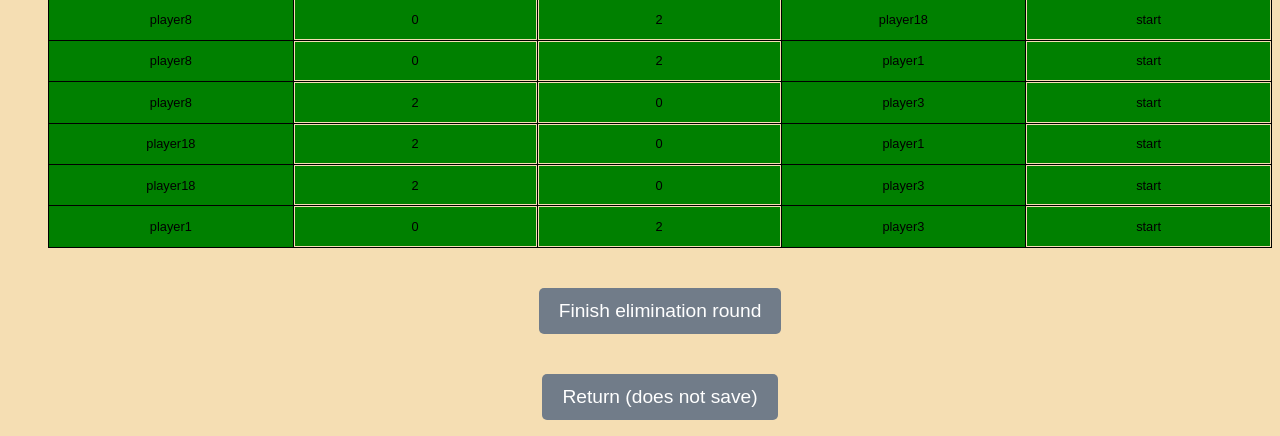
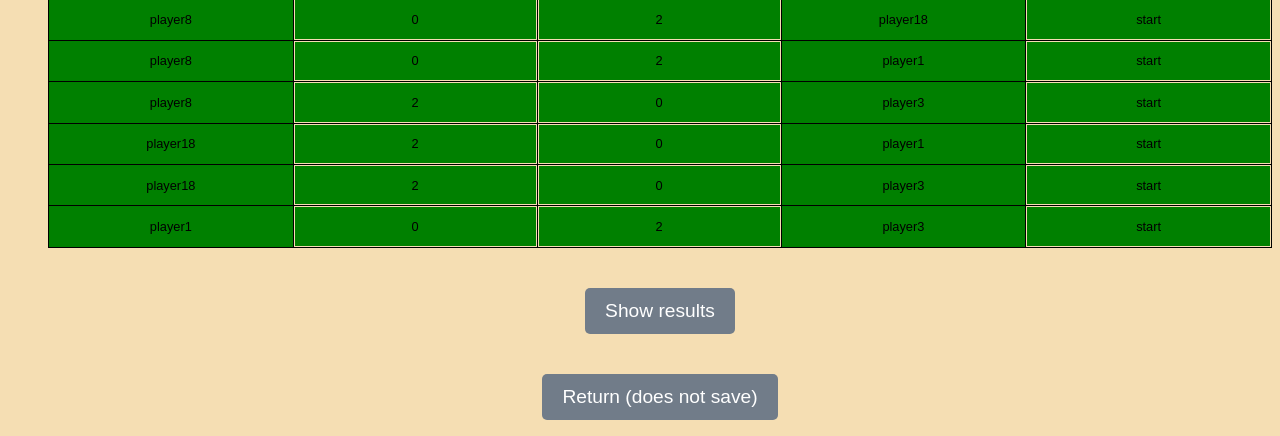
Before and after one commit to Fubiii11/Dart_tournament, a Flask app: page /elimination-round in a window 1280 px wide. Shown: the part 2411-2847 px from the top of the page. Run offline with Flask 3, Linux system fonts and the light colour scheme.

Commit message:
trying to add the new db

```diff
--- a/app.py
+++ b/app.py
@@ -4,7 +4,7 @@ from datetime import datetime
 import pytz
 import random
 from config import get_secret_key
-from databases import db, Dart, Group, GroupPlayer, Match  # Import the db and models
+from databases import db, Dart, Group, GroupPlayer, Match, FinalTournamentPlayer  # Import the db and models
 
 app = Flask(__name__)
 app.config["SQLALCHEMY_DATABASE_URI"] = "sqlite:///test.db"
@@ -270,12 +270,16 @@ def show_results():
 
     leaderboard = Group.query.all()
 
+    # Sort players inside each groups based on theyr points
     for group in leaderboard:
         group.players.sort(key=lambda p: p.total_points, reverse=True)
 
     # Get the players that are advancing
     advancing_players = get_players_for_next_round(leaderboard)
 
+    for player in advancing_players:
+        tournamentPlayer = FinalTournamentPlayer(name=player.dart.player)
+        db.session.add(tournamentPlayer)
     # Render the leaderboard page if all matches are finished
     return render_template("first_leaderboard.html", leaderboard = leaderboard, advancing_players = advancing_players)
 
@@ -307,7 +311,13 @@ def get_players_for_next_round(groups):
 
 @app.route("/elimination-round/return", methods=["GET"])
 def return_to_scoreboard():
-    return redirect(url_for("elimination_round.html"))
+    return redirect(url_for("show_elimination_round"))
+
+@app.route("/tournament/start", methods=["GET"])
+def render_brackets():
+
+    return render_template("bracket_tournament.html")
+
 
 if __name__ == '__main__':
     app.run(debug=True)
--- a/databases.py
+++ b/databases.py
@@ -57,7 +57,7 @@ class Match(db.Model):
 class FinalTournamentPlayer(db.Model):
     id = db.Column(db.Integer, primary_key=True)
     name = db.Column(db.String(100), nullable=False)
-    ranking = db.Column(db.Integer, nullable=False)  # Optional, if players are ranked
+    ranking = db.Column(db.Integer, nullable=True)  # Optional, if players are ranked
     tournament_id = db.Column(db.Integer, nullable=False)  # If you're tracking tournaments
 
     def __repr__(self):
--- a/templates/bracket_tournament.html
+++ b/templates/bracket_tournament.html
@@ -7,5 +7,5 @@
     <title>Tournament</title>
 </head>
 <body>
-    <h1 class="title"> Leaderboard </h1>
+    <h1 class="title"> test </h1>
 </body>
--- a/templates/elimination_round.html
+++ b/templates/elimination_round.html
@@ -88,7 +88,7 @@
 
     <!-- Button to finish the elimination round (checks if everything got played)-->
     <form action="/elimination-round/results" method="GET" class="start_game">
-        <input type="submit" value="Finish elimination round">
+        <input type="submit" value="Show results">
     </form>
     <!-- Button to go back to the last page -->
     <form action="{{ url_for('index') }}" method="GET" class="start_game">
```
Also changed, not shown: instance/test.db.
